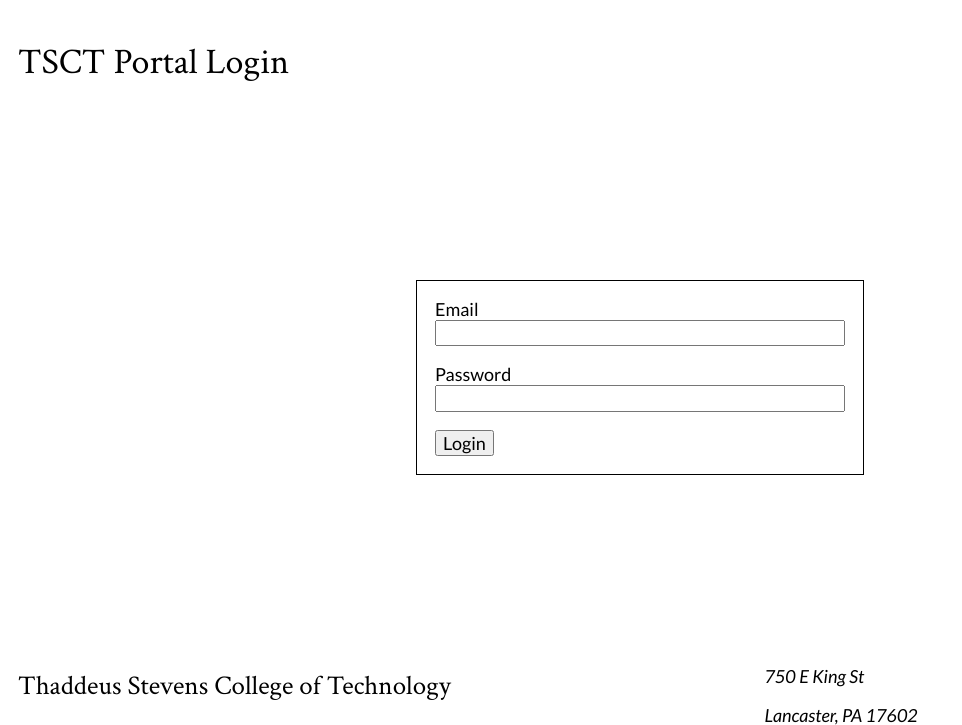
After one commit to ts-cset/tsct-portal, a Flask app: page /login in a window 1280 px wide. The commit adds this page. Shown: the top 725 px of the page, without its empty margins (0-962 px from the left). Run offline with Flask 2, Linux system fonts and the light colour scheme; some libraries are stand-ins or nearby versions.

Commit message:
Added login.html and registered the /login route

```diff
--- a/portal/__init__.py
+++ b/portal/__init__.py
@@ -48,5 +48,8 @@
     def index():
         return render_template('index.html')
 
+    from . import auth
+    app.register_blueprint(auth.bp)
+
     # Return application object to be used by a WSGI server, like gunicorn
     return app
--- a/portal/auth.py
+++ b/portal/auth.py
@@ -0,0 +1,12 @@
+from flask import (
+    Blueprint, flash, g, redirect, render_template, request, session, url_for
+)
+
+from . import db
+
+bp = Blueprint("auth", __name__)
+
+@bp.route('/login', methods=('GET', 'POST'))
+def login():
+
+    return render_template('login.html')
--- /dev/null
+++ b/portal/templates/login.html
@@ -0,0 +1,15 @@
+{% extends "layouts/base.html" %}
+
+{% block title %}TSCT Portal Login{% endblock %}
+
+{% block content %}
+  <form>
+    <label for="email">Email
+      <input type="email" name="email" />
+    </label>
+    <label for="password">Password
+      <input type="password" name="password" />
+    </label>
+    <input type="submit" value="Login" />
+  </form>
+{% endblock %}
```
Also changed, not shown: portal/templates/index.html (+1 -9 lines).
